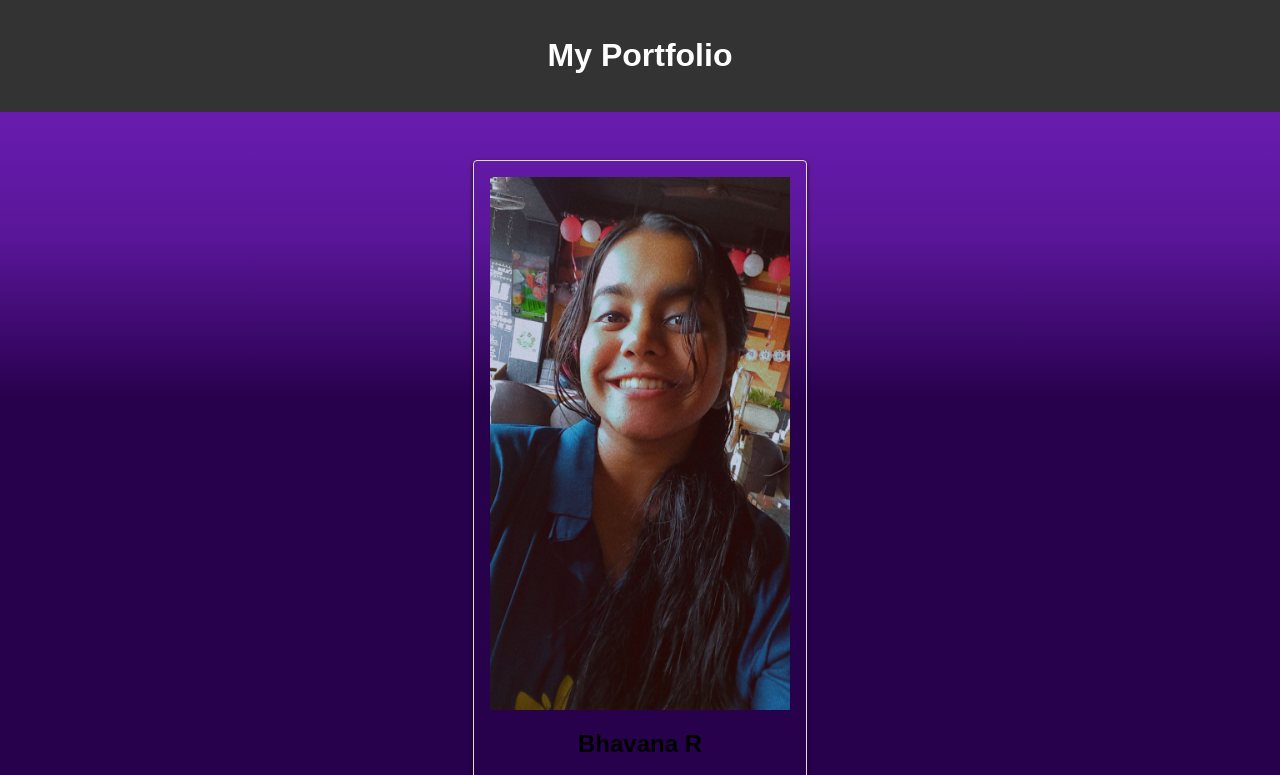
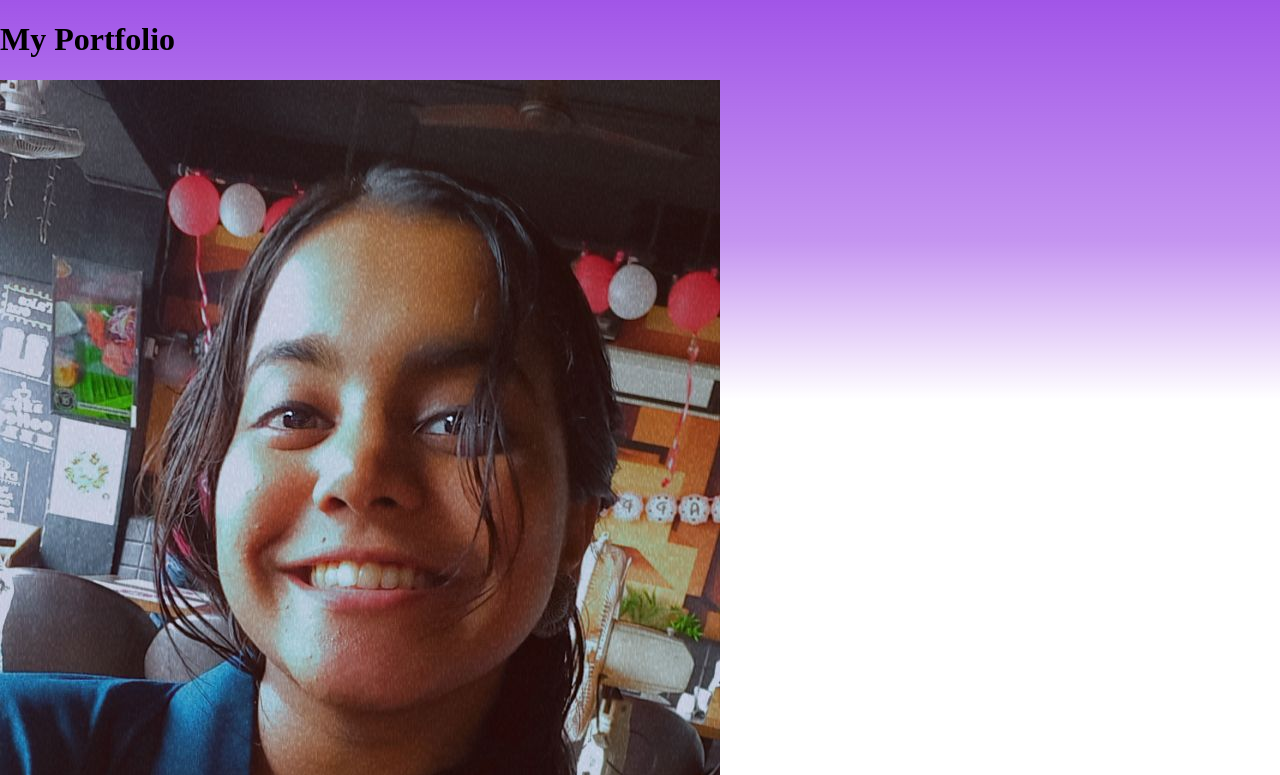
Before and after one commit to Bhavana-412/Purple_Rain, a plain HTML site: page index.html in a window 1280 px wide. Shown: the top 775 px of the page. Drawn offline with Linux system fonts and the light colour scheme.

Commit message:
Update styles.css

```diff
--- a/styles.css
+++ b/styles.css
@@ -1,3 +1,9 @@
+body {
+  margin: 0;
+  padding: 0;
+  overflow: hidden;
+}
+
 .rain {
   position: fixed;
   top: -50%;
@@ -16,57 +22,6 @@
   background-color: rgba(138, 43, 226, 0.7);
   animation: fall linear infinite;
 }
-  body {
-    margin: 0;
-    padding: 0;
-    background-color: rgb(40, 1, 77);
-    font-family: Arial, sans-serif;
-    overflow: hidden;
-  }
-
-  header {
-    background-color: #333;
-    color: #fff;
-    text-align: center;
-    padding: 1rem 0;
-  }
-
-  .projects {
-    display: flex;
-    flex-wrap: wrap;
-    justify-content: center;
-    padding: 2rem;
-  }
-
-  .project-card {
-    width: 300px;
-    padding: 1rem;
-    margin: 1rem;
-    border: 1px solid #ddd;
-    box-shadow: 0 2px 4px rgba(24, 0, 10, 0.89);
-    border-radius: 4px;
-    text-align: center;
-    transition: transform 0.2s;
-  }
-
-  .project-card img {
-    max-width: 100%;
-  }
-
-  .project-card h2 {
-    margin-top: 1rem;
-  }
-
-  .project-card p {
-    margin-top: 0.5rem;
-  }
-
-  /* Animation */
-  .project-card:hover {
-    transform: translateY(-10px);
-    box-shadow: 0 8px 12px rgba(5, 0, 5, 0.829);
-  }
-
 
 @keyframes fall {
   0% {
```
Lines whose indentation alone changed are shown as unchanged.
